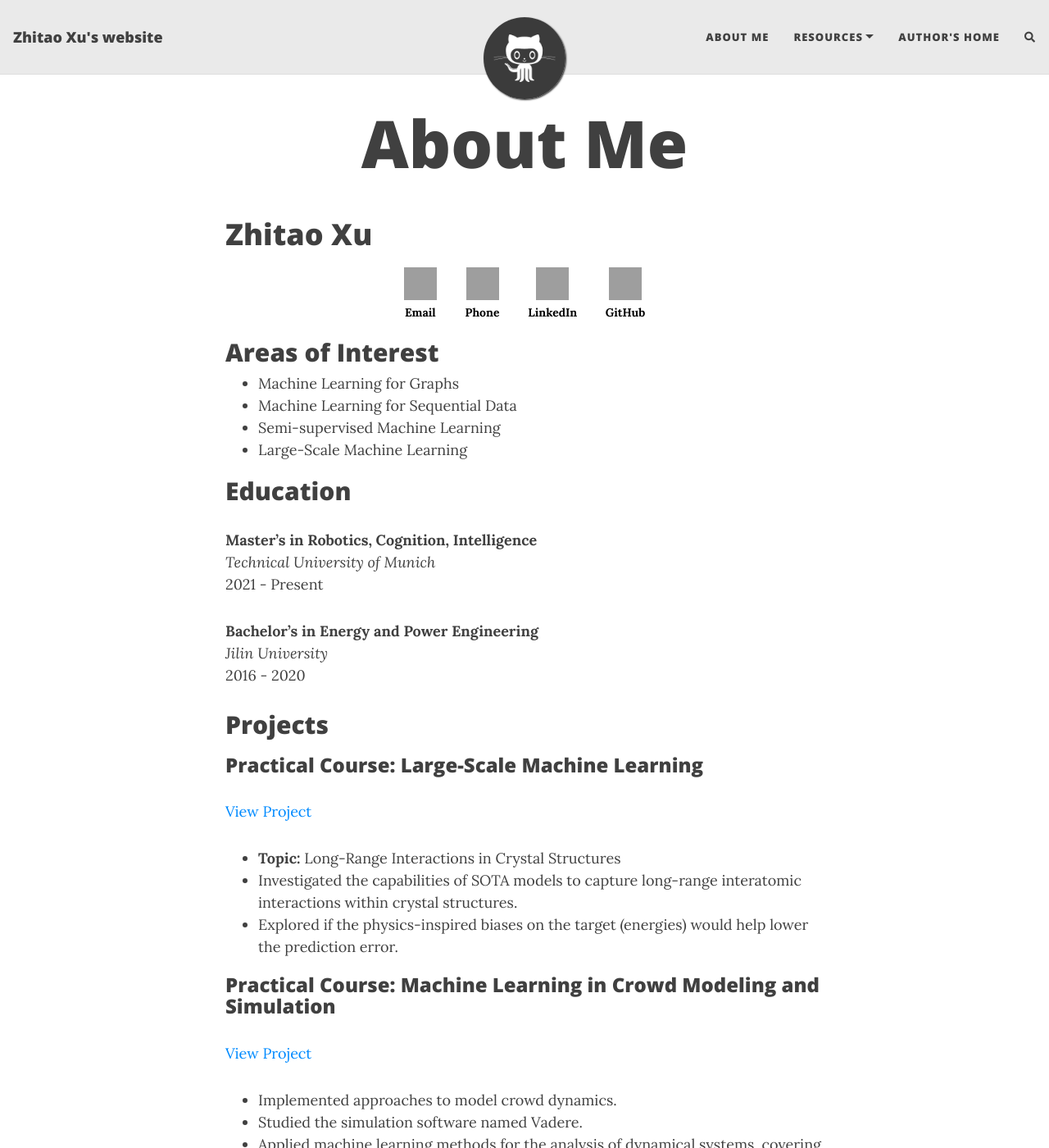
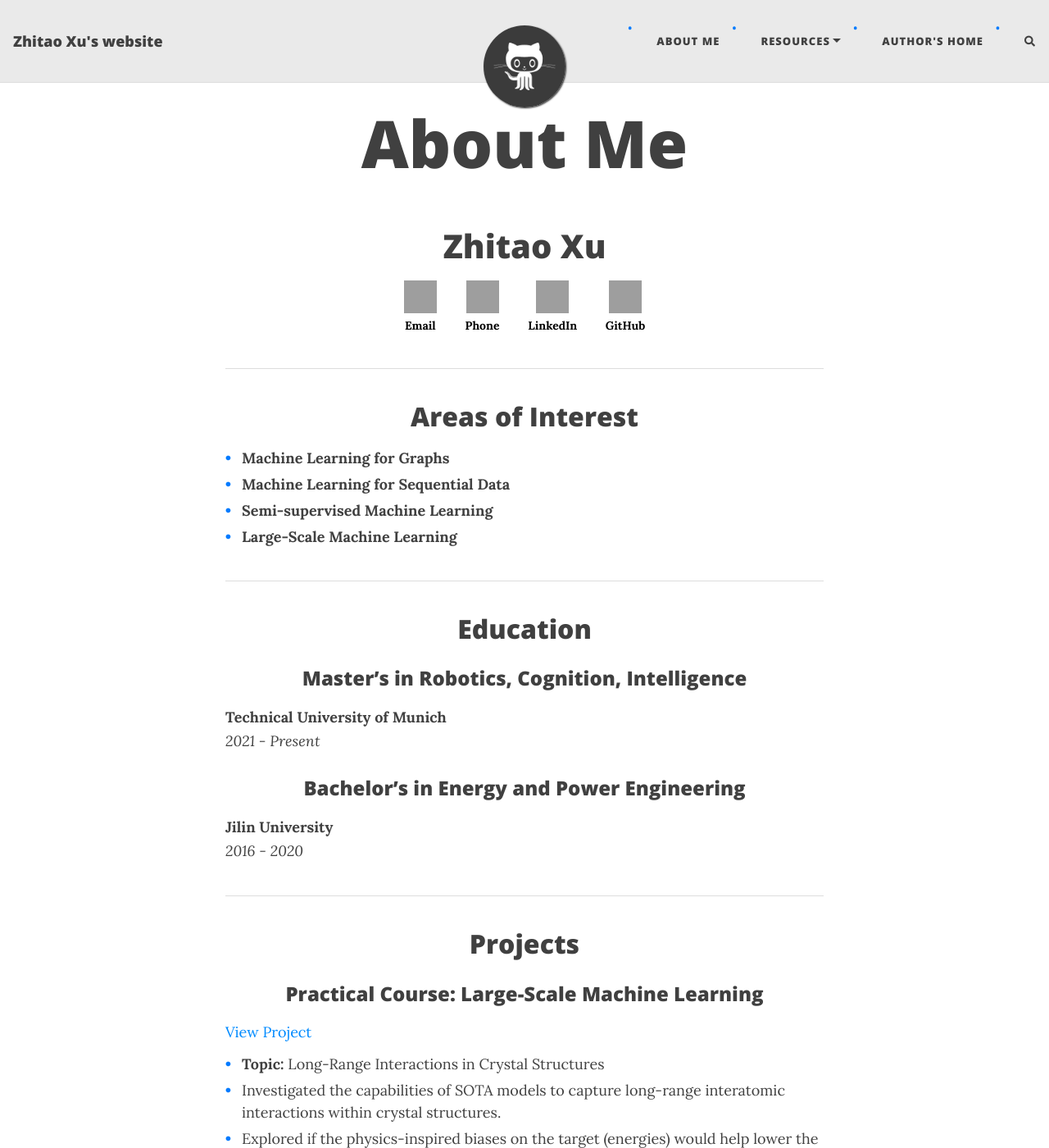
Before and after one commit to HerrXu01/herrxu01.github.io, a Jekyll site: the page built from aboutme.md, in a window 1280 px wide and 1400 px high. Shown: the whole window at 82% size. Built offline with Jekyll 4.4.1, drawn with Linux system fonts in a browser that asks for light colours; comment, search, counter and statistics services are not loaded; grey boxes are pictures that could not be loaded.

Commit message:
polish cv

```diff
--- a/aboutme.md
+++ b/aboutme.md
@@ -24,22 +24,28 @@ title: About Me
   </a>
 </div>
 
+---
+
 ## Areas of Interest
 
-- Machine Learning for Graphs
-- Machine Learning for Sequential Data
-- Semi-supervised Machine Learning
-- Large-Scale Machine Learning
+- **Machine Learning for Graphs**
+- **Machine Learning for Sequential Data**
+- **Semi-supervised Machine Learning**
+- **Large-Scale Machine Learning**
+
+---
 
 ## Education
 
-**Master’s in Robotics, Cognition, Intelligence**
-*Technical University of Munich*
-2021 - Present
+### Master’s in Robotics, Cognition, Intelligence
+**Technical University of Munich**
+*2021 - Present*
 
-**Bachelor’s in Energy and Power Engineering**
-*Jilin University*
-2016 - 2020
+### Bachelor’s in Energy and Power Engineering
+**Jilin University**
+*2016 - 2020*
+
+---
 
 ## Projects
 
@@ -66,16 +72,22 @@ title: About Me
 - **Topic:** Numerical Calculation of Zero-Dimensional Thermodynamic Model of EA888 Gasoline Engine
 - Modeled the working process of the engine, and predicted real-time state parameters of the cylinders.
 
+---
+
 ## Work Experience
 
-**Tutor for Machine Learning (IN2064) 23/24WS**
+### Tutor for Machine Learning (IN2064) 23/24WS
 - Assisted with grading end-term examinations and retakes, ensuring fair evaluation and adherence to academic standards.
+
+---
 
 ## Skills
 
 - **ML Skills:** PyTorch, NumPy, NetworkX, Matplotlib, SciPy, Pandas, Scikit-Learn
 - **Technical Skills:** Git, Weights & Biases, LaTeX
 
+---
+
 ## Languages
 
 - **Chinese:** Native Speaker
--- a/assets/css/beautifuljekyll.css
+++ b/assets/css/beautifuljekyll.css
@@ -1152,3 +1152,57 @@ pre {
   font-weight: bold;
   margin-top: 5px;
 }
+
+/* 一般段落样式 */
+p {
+  line-height: 1.6;
+  margin: 10px 0;
+}
+
+/* 标题样式 */
+h1, h2, h3 {
+  text-align: center;
+  margin: 20px 0;
+}
+
+h1 {
+  font-size: 2.5rem;
+}
+
+h2 {
+  font-size: 2rem;
+  margin-top: 40px;
+}
+
+h3 {
+  font-size: 1.5rem;
+  margin-top: 30px;
+}
+
+/* 分隔线样式 */
+hr {
+  border: 0;
+  height: 1px;
+  background: #ddd;
+  margin: 40px 0;
+}
+
+/* 列表样式 */
+ul {
+  list-style-type: none;
+  padding: 0;
+}
+
+ul li {
+  margin: 5px 0;
+  padding-left: 20px;
+  position: relative;
+}
+
+ul li:before {
+  content: "•";
+  position: absolute;
+  left: 0;
+  color: #007BFF;
+  font-weight: bold;
+}
```
